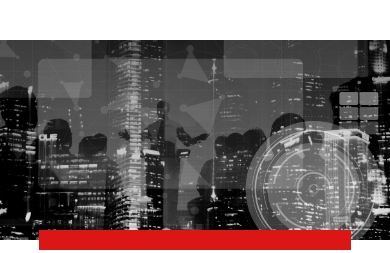
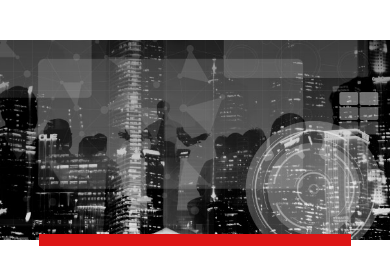
Before and after one commit to gonms/mimo, a plain HTML site: page index.html in a window 390 px wide. Shown: the part 846-1099 px from the top of the page. Drawn offline with nearby package versions, Linux system fonts and the light colour scheme.

```diff
--- a/css/estilos.css
+++ b/css/estilos.css
@@ -123,7 +123,7 @@ footer ul li a:hover{color:#DC1515;text-decoration:underline;}
     main article h2{font-size:16px;line-height:20px;}
     #home .sub{padding:5vh 0;margin-bottom:5vh;;}
     #home .sub ul li:first-of-type{width:100%;margin-right:0;height:200px;}
-    #home .sub ul li:first-of-type:after{content:'';position:absolute;top:calc(100% - 10px);transform:none;height:20px;width:80%;background-color:#DC1515;left:0;right:0;margin:0 auto;}
+    #home .sub ul li:first-of-type:after{content:'';position:absolute;top:calc(100% - 6px);transform:none;height:12px;width:80%;background-color:#DC1515;left:0;right:0;margin:0 auto;}
     #home .sub ul li:last-of-type{width:100%;padding:4vw;}
     #home .sub ul p{font-size:16px;line-height:20px;}
     #servicios .sub{margin-bottom:5vh;}
```
